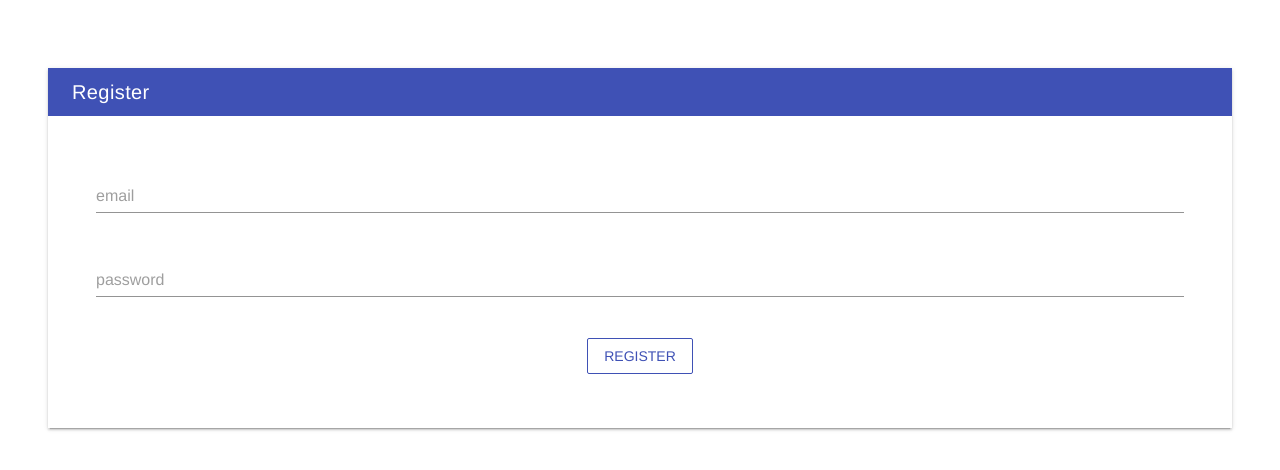
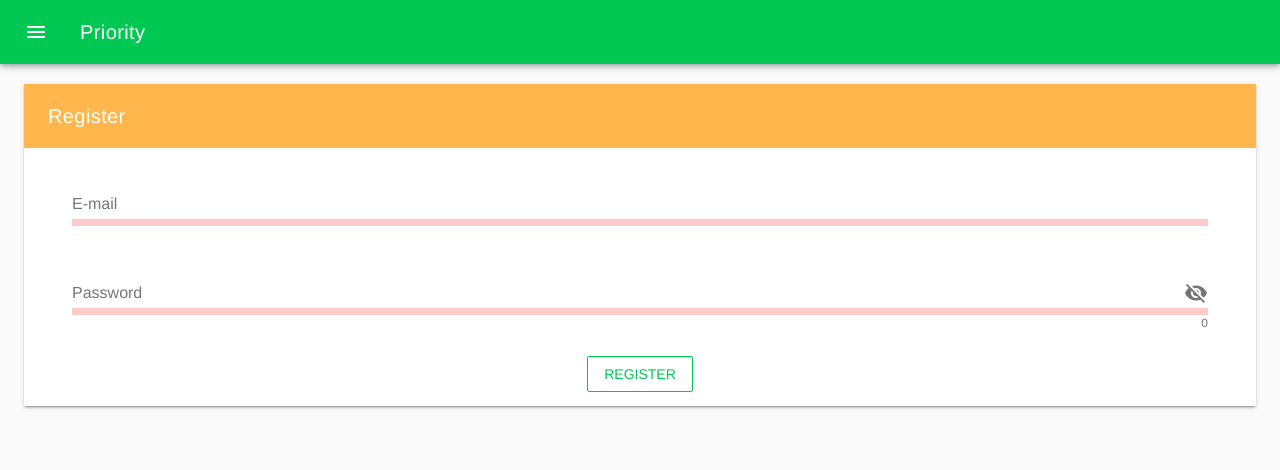
Before and after one commit to manvirgrewal/priority, a Vue app in the folder client/: page /#/register in a window 1280 px wide. Shown: the top 470 px of the page. Built offline with nearby package versions, Linux system fonts and the light colour scheme.

Commit message:
registration gui updated and utilities added

```diff
--- a/client/package.json
+++ b/client/package.json
@@ -15,6 +15,7 @@
   },
   "dependencies": {
     "axios": "^0.18.0",
+    "material-design-icons-iconfont": "^4.0.5",
     "vue": "^2.5.2",
     "vue-router": "^3.0.1",
     "vuetify": "^1.5.11"
--- a/client/src/App.vue
+++ b/client/src/App.vue
@@ -1,13 +1,23 @@
 <template>
   <div id="app">
-    <!-- <img src="./assets/logo.png"> -->
-    <router-view/>
+    <v-app>
+      <PageHeader />
+      <v-content>
+        <v-container fluid>
+          <router-view />
+        </v-container>
+      </v-content>
+    </v-app>
   </div>
 </template>
 
 <script>
+import PageHeader from '@/components/Header.vue'
 export default {
-  name: 'App'
+  name: 'App',
+  components: {
+    PageHeader
+  }
 }
 </script>
 
@@ -20,4 +30,5 @@ export default {
   color: #2c3e50;
   margin-top: 60px;
 }
+
 </style>
--- /dev/null
+++ b/client/src/components/Header.vue
@@ -0,0 +1,17 @@
+<template>
+  <v-toolbar fixed class="green accent-4" dark>
+    <v-toolbar-side-icon></v-toolbar-side-icon>
+    <v-toolbar-title>
+      Priority
+    </v-toolbar-title>
+    <v-spacer></v-spacer>
+  </v-toolbar>
+</template>
+
+<script>
+export default {
+}
+</script>
+
+<style scoped>
+</style>
--- a/client/src/components/Register.vue
+++ b/client/src/components/Register.vue
@@ -1,29 +1,57 @@
 <template>
-  <div class="pl-5 pr-5 pt-2 pb-2">
+  <div>
     <v-layout column>
         <v-flex xs6>
           <div class ="white elevation-2">
-            <v-toolbar flat dense class="indigo" dark>
+            <v-toolbar flat class="orange lighten-2" dark>
               <v-toolbar-title>Register</v-toolbar-title>
             </v-toolbar>
-            <div class="pl-5 pr-5 pt-5 pb-5">
+            <div class="pl-5 pr-5 pt-4 pb-2">
               <v-text-field
                 type="email"
-                name="email"
                 v-model="email"
-                placeholder="email" />
+                :rules="[rules.required, rules.email]"
+                label="E-mail"
+                color="green accent-4"
+                loading
+              >
+                <template v-slot:progress>
+                  <v-progress-linear
+                    :value="emailProg"
+                    :color="emailColor"
+                    height="7"
+                  ></v-progress-linear>
+                </template>
+              </v-text-field>
               <br>
               <v-text-field
-                type="password"
-                name="password"
                 v-model="password"
-                placeholder="password" />
+                :append-icon="show1 ? 'visibility' : 'visibility_off'"
+                :rules="[rules.required, rules.min, rules.max]"
+                :type="show1 ? 'text' : 'password'"
+                name="input-10-1"
+                counter
+                @click:append="show1 = !show1"
+                label="Password"
+                color="green accent-4"
+                loading
+              >
+                <template v-slot:progress>
+                  <v-progress-linear
+                    :value="passProg"
+                    :color="passColor"
+                    height="7"
+                  ></v-progress-linear>
+                </template>
+              </v-text-field>
               <br>
               <div class="error" v-html="error" />
-              <v-btn outline color="indigo"
-                @click="register">
-                Register
-              </v-btn>
+                <div class="btn">
+                  <v-btn outline color="green accent-4"
+                    @click="register">
+                    Register
+                  </v-btn>
+              </div>
           </div>
         </div>
       </v-flex>
@@ -34,13 +62,21 @@
 <script>
 import AuthenticationService from '@/services/AuthenticationService'
 export default {
-  data () {
-    return {
-      email: '',
-      password: '',
-      error: null
+  data: () => ({
+    email: '',
+    show1: false,
+    password: '',
+    error: null,
+    rules: {
+      required: value => !!value || 'Required.',
+      min: v => v.length >= 8 || 'Min 8 characters',
+      max: w => w.length <= 32 || 'Max 32 characters',
+      email: value => {
+        const pattern = /^[^\s@]+@[^\s@]+\.[^\s@]+$/
+        return pattern.test(value) || 'Invalid e-mail.'
+      }
     }
-  },
+  }),
   methods: {
     async register () {
       try {
@@ -51,14 +87,40 @@ export default {
       } catch (error) {
         this.error = error.response.data.error
       }
+    },
+    emailIsValid (value) {
+      const pattern = /^[^\s@]+@[^\s@]+\.[^\s@]+$/
+      if (pattern.test(value) === true) { return 1 } else return 0
+    }
+  },
+  computed: {
+    emailProg () {
+      if (this.emailIsValid(this.email) === 1) {
+        return Infinity
+      } else {
+        return this.email.length * 5
+      }
+    },
+    passProg () {
+      return Math.min(100, this.password.length * 13)
+    },
+    passColor () {
+      return ['error', 'warning', 'success'][Math.floor(this.passProg / 40)]
+    },
+    emailColor () {
+      if (this.emailProg === Infinity) {
+        return 'success'
+      } else {
+        return ['error', 'warning'][Math.floor(this.emailProg / 50)]
+      }
     }
   }
 }
 </script>
 
-<!-- Add "scoped" attribute to limit CSS to this component only -->
 <style scoped>
 .error {
-  color: red;
+  background-color: red;
+  color: white;
 }
 </style>
--- a/client/src/main.js
+++ b/client/src/main.js
@@ -5,10 +5,19 @@ import App from './App'
 import router from './router'
 import Vuetify from 'vuetify'
 import 'vuetify/dist/vuetify.min.css'
+import 'material-design-icons-iconfont/dist/material-design-icons.css'
+import colors from 'vuetify/es5/util/colors'
 
 Vue.config.productionTip = false
 
-Vue.use(Vuetify)
+Vue.use(Vuetify, {
+  theme: {
+    primary: colors.orange.lighten2,
+    secondary: colors.green.accent4,
+    accent: colors.green.accent4,
+    success: colors.green.accent4
+  }
+})
 
 /* eslint-disable no-new */
 new Vue({
```
Also changed, not shown: 2 other files (tests, documents, lock files or other folders).
